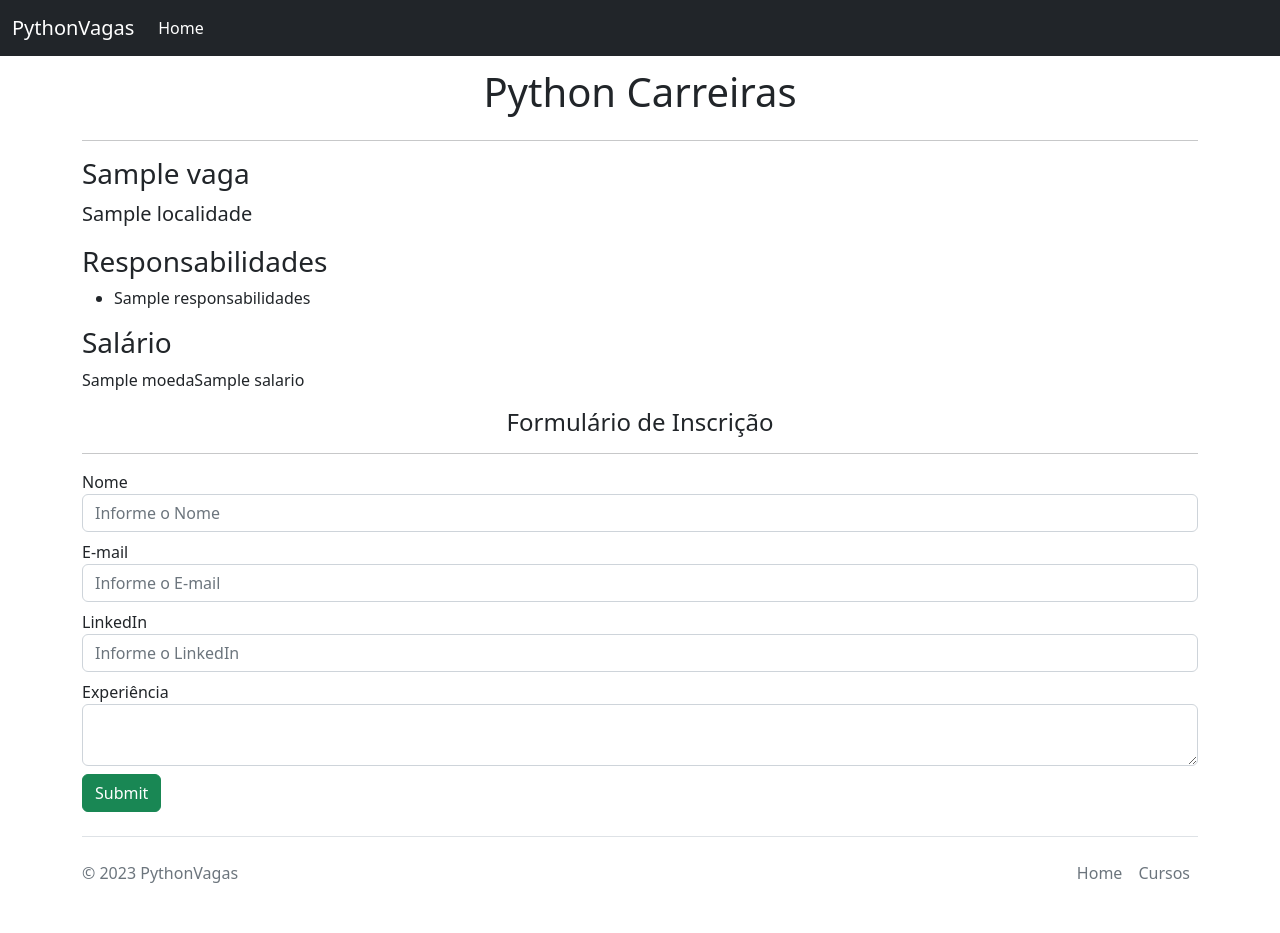
After one commit to FilipeGDPC/Python-carreirasV2, a Flask app: template templates/detalhevaga.html in a window 1280 px wide. The commit adds this page. Run offline with Flask 3, Linux system fonts and the light colour scheme; the template is opened without the code that fills it: most values are stand-ins (such as "Sample title", 1, 10 or a date in 2020).

Commit message:
final improvements

```diff
--- a/app.py
+++ b/app.py
@@ -1,19 +1,36 @@
-from flask import Flask, jsonify, render_template
+from flask import Flask, jsonify, render_template, request
 
-from database import carrega_vagas_db
+from database import adiciona_inscricao, carrega_vaga_db, carrega_vagas_db
 
 app = Flask(__name__)
 
+
 @app.route("/")
 def hello():
-    vagas = carrega_vagas_db()
-    return render_template("home.html", vagas=vagas)
+  vagas = carrega_vagas_db()
+  return render_template("home.html", vagas=vagas)
 
 
 @app.route("/vagas")
 def lista_vagas():
-    vagas = carrega_vagas_db()
-    return jsonify(vagas)
+  vagas = carrega_vagas_db()
+  return jsonify(vagas)
+
+
+@app.route("/vaga/<id>")
+def mostra_vaga(id):
+  vaga = carrega_vaga_db(id)
+  if not vaga:
+    return "Not Found", 404
+  return render_template("detalhevaga.html", vaga=vaga)
+
+
+@app.route("/vaga/<id>/inscricao", methods=["GET", "POST"])
+def inscricao_vaga(id):
+  vaga = carrega_vaga_db(id)
+  data = request.form
+  adiciona_inscricao(id, data)
+  return render_template("inscricao_concluida.html", vaga=vaga, inscricao=data)
 
 
 if __name__ == "__main__":
--- /dev/null
+++ b/templates/detalhevaga.html
@@ -0,0 +1,31 @@
+<!DOCTYPE html>
+<html lang="en">
+<head>
+  <meta charset="UTF-8">
+  <meta http-equiv="X-UA-Compatible" content="IE=edge">
+  <meta name="viewport" content="width=device-width, initial-scale=1.0">
+  <title>{{vaga.titulo}}</title>
+   <link rel="stylesheet" href="https://cdn.jsdelivr.net/npm/bootstrap@5.2.3/dist/css/bootstrap.min.css" integrity="sha384-rbsA2VBKQhggwzxH7pPCaAqO46MgnOM80zW1RWuH61DGLwZJEdK2Kadq2F9CUG65" crossorigin="anonymous">
+</head>
+<body>
+  {% include 'includes/navbar.html' %}
+  <div class="container">
+    <h1 class="text-center mt-2 mb-4">Python Carreiras</h1>
+    <hr>
+    <h3>{{vaga.titulo}}</h3>
+    <p class="lead">{{vaga.localidade}}</p>
+    <h3>Responsabilidades</h3>
+    <ul>
+      {% for linha in vaga.responsabilidades.split(".") %}
+        <li>{{ linha }}</li>
+      {% endfor %}
+    </ul>
+    <h3>Salário</h3>
+    <p>{{vaga.moeda}}{{vaga.salario}}</p>
+    {% include 'includes/form_inscricao.html' %}
+  </div>
+
+
+  {% include 'includes/footer.html' %}
+</body>
+</html>
--- /dev/null
+++ b/templates/includes/form_inscricao.html
@@ -0,0 +1,21 @@
+<h4 class="text-center">Formulário de Inscrição</h4>
+<hr>
+<form class="form-group" method="POST" action="/vaga/{{vaga.id}}/inscricao">
+  <div class="mb-2">
+    <label>Nome</label> <br>
+    <input class="form-control" type="text" name="nome" placeholder="Informe o Nome">
+  </div>
+  <div class="mb-2">
+    <label>E-mail</label>
+    <input type="email" name="email" class="form-control" placeholder="Informe o E-mail">
+  </div>
+  <div class="mb-2">
+    <label>LinkedIn</label>
+    <input type="url" class="form-control" name="linkedin" placeholder="Informe o LinkedIn">
+  </div>
+  <div class="mb-2">
+    <label>Experiência</label> <br>
+    <textarea name="experiencia" class="form-control"></textarea>
+  </div>
+  <input class="btn btn-success" type="submit" name="submit">
+</form>
```
Also changed, not shown: database.py (+28 -1 lines), templates/home.html (+3 -4 lines), templates/inscricao_conlcuida.html (added, +26 -0 lines).
